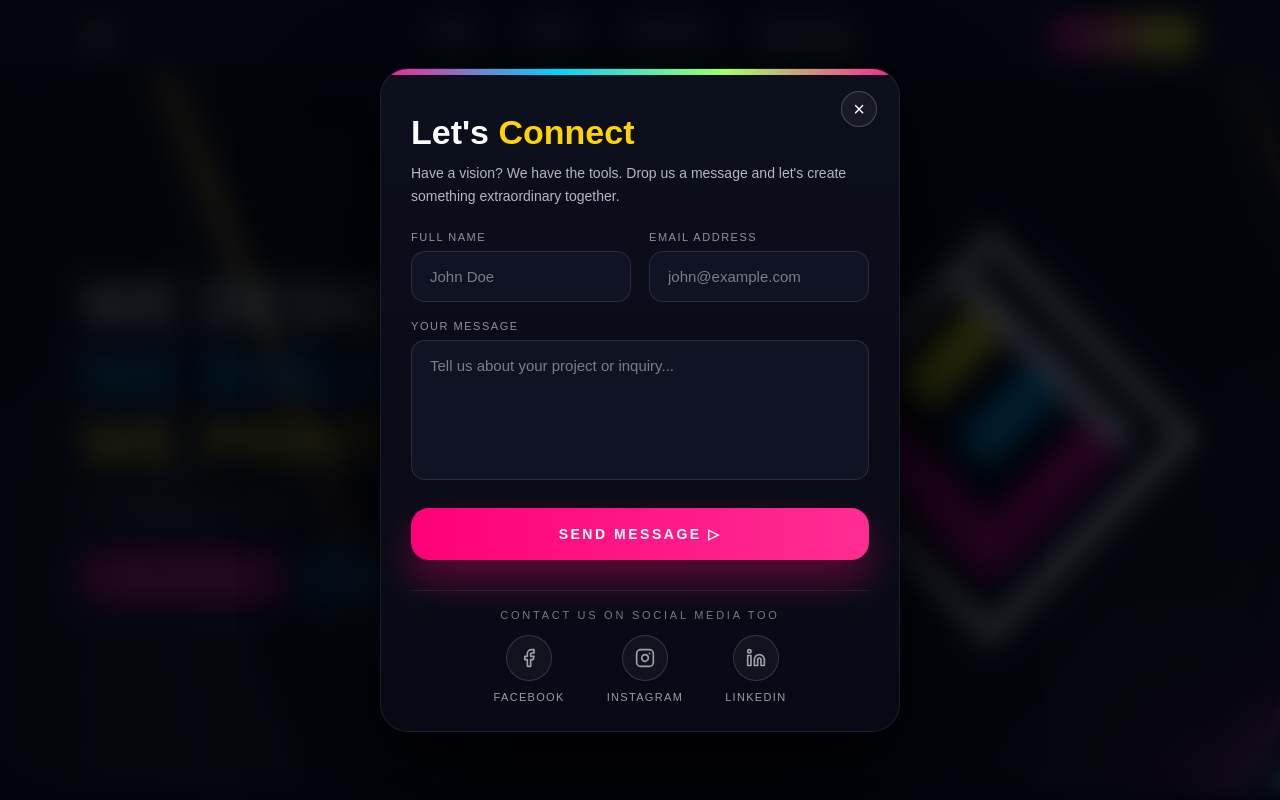
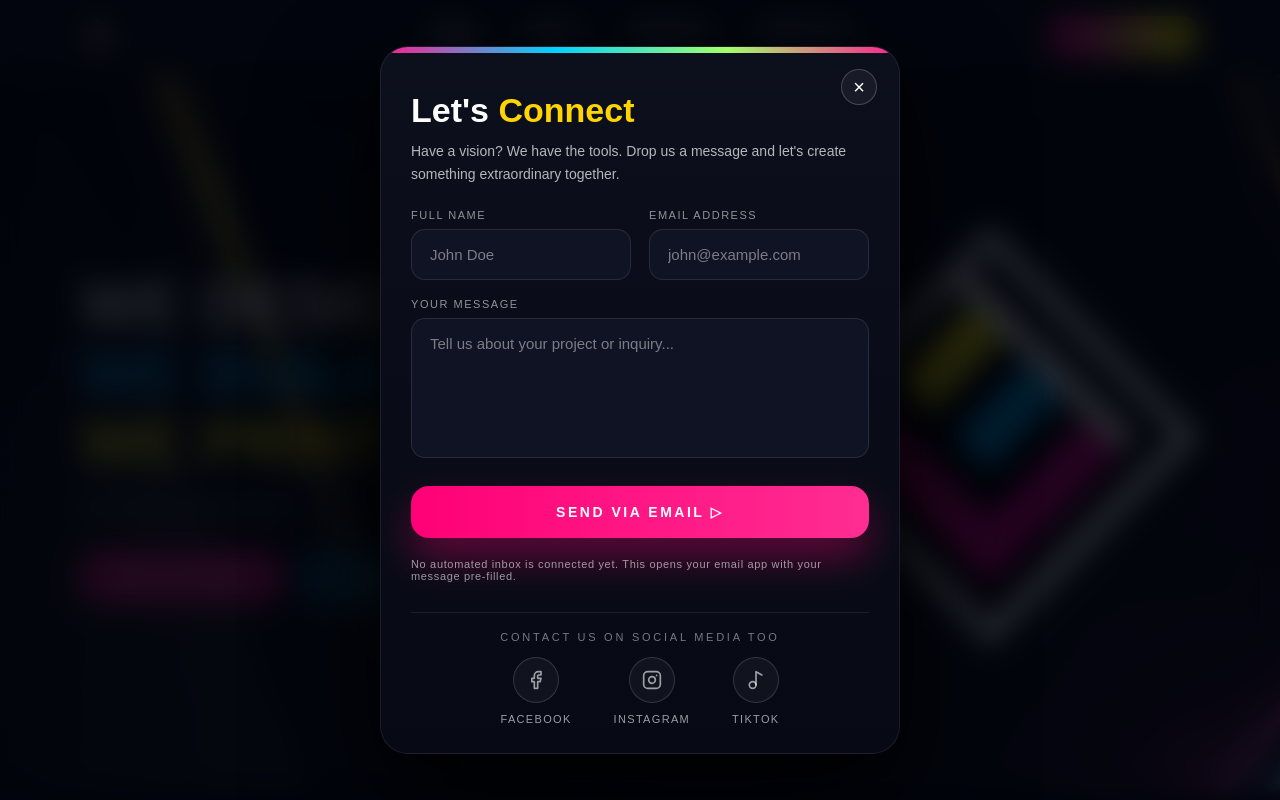
Before and after one commit to iRyllB/leyarss_creatives, a React (Vite) app: page / in a window 1280 px wide. Both pictures are taken after a click on the button "Contact Us". Shown: the top 800 px of the page. Built offline with nearby package versions, Linux system fonts and the light colour scheme; no server answers.

Commit message:
adjusted animations

```diff
--- a/index.html
+++ b/index.html
@@ -2,7 +2,7 @@
 <html lang="en">
   <head>
     <meta charset="UTF-8" />
-    <link rel="icon" type="image/svg+xml" href="/vite.svg" />
+    <link rel="icon" type="image/png" href="/logo2.png" />
     <meta name="viewport" content="width=device-width, initial-scale=1.0" />
     <title>Leyarss Creatives</title>
   </head>
--- a/src/components/Form.tsx
+++ b/src/components/Form.tsx
@@ -1,6 +1,6 @@
-import { useEffect } from "react";
+import { useEffect, useState } from "react";
 import { createPortal } from "react-dom";
-import { Facebook, Instagram, Linkedin } from "lucide-react";
+import { Facebook, Instagram, Music2 } from "lucide-react";
 import "../styles/Form.css";
 
 type FormProps = {
@@ -9,6 +9,50 @@ type FormProps = {
 };
 
 export default function Form({ isOpen, onClose }: FormProps) {
+  const [fullName, setFullName] = useState("");
+  const [email, setEmail] = useState("");
+  const [message, setMessage] = useState("");
+  const [formMessage, setFormMessage] = useState("");
+
+  const socialLinks = [
+    {
+      href: "https://www.facebook.com/leyarsscreative",
+      label: "FACEBOOK",
+      icon: Facebook,
+    },
+    {
+      href: "https://www.instagram.com/leyarsscreative",
+      label: "INSTAGRAM",
+      icon: Instagram,
+    },
+    {
+      href: "https://www.tiktok.com/@leyarsscreative",
+      label: "TIKTOK",
+      icon: Music2,
+    },
+  ];
+
+  const handleSubmit = (event: React.FormEvent<HTMLFormElement>) => {
+    event.preventDefault();
+
+    const trimmedName = fullName.trim();
+    const trimmedEmail = email.trim();
+    const trimmedMessage = message.trim();
+
+    if (!trimmedName || !trimmedEmail || !trimmedMessage) {
+      setFormMessage("Please complete all fields before sending.");
+      return;
+    }
+
+    const subject = encodeURIComponent(`Project Inquiry from ${trimmedName}`);
+    const body = encodeURIComponent(
+      `Hi Leyarss Creatives,%0D%0A%0D%0AName: ${trimmedName}%0D%0AEmail: ${trimmedEmail}%0D%0A%0D%0AMessage:%0D%0A${trimmedMessage}`
+    );
+
+    window.location.href = `mailto:leyarsscreative@gmail.com?subject=${subject}&body=${body}`;
+    setFormMessage("Opening your email app to send this message.");
+  };
+
   useEffect(() => {
     if (!isOpen) return;
 
@@ -45,7 +89,7 @@ export default function Form({ isOpen, onClose }: FormProps) {
           </p>
         </header>
 
-        <form className="contact-form">
+        <form className="contact-form" onSubmit={handleSubmit}>
           <div className="contact-grid">
 
             <label>
@@ -54,6 +98,9 @@ export default function Form({ isOpen, onClose }: FormProps) {
                 type="text"
                 placeholder="John Doe"
                 className="contact-input"
+                value={fullName}
+                onChange={(event) => setFullName(event.target.value)}
+                required
               />
             </label>
 
@@ -63,6 +110,9 @@ export default function Form({ isOpen, onClose }: FormProps) {
                 type="email"
                 placeholder="john@example.com"
                 className="contact-input"
+                value={email}
+                onChange={(event) => setEmail(event.target.value)}
+                required
               />
             </label>
 
@@ -73,12 +123,21 @@ export default function Form({ isOpen, onClose }: FormProps) {
             <textarea
               className="contact-textarea"
               placeholder="Tell us about your project or inquiry..."
+              value={message}
+              onChange={(event) => setMessage(event.target.value)}
+              required
             />
           </label>
 
-          <button className="contact-submit">
-            SEND MESSAGE ▷
+          <button className="contact-submit" type="submit">
+            SEND VIA EMAIL ▷
           </button>
+
+          <p className="contact-form-note">
+            No automated inbox is connected yet. This opens your email app with your message pre-filled.
+          </p>
+
+          {formMessage ? <p className="contact-form-feedback">{formMessage}</p> : null}
         </form>
 
         <div className="contact-divider" />
@@ -88,27 +147,22 @@ export default function Form({ isOpen, onClose }: FormProps) {
           <p>CONTACT US ON SOCIAL MEDIA TOO</p>
 
           <div className="social-icons">
-
-            <div className="social-item">
-              <div className="icon-circle">
-                <Facebook size={20}/>
-              </div>
-              <span>FACEBOOK</span>
-            </div>
-
-            <div className="social-item">
-              <div className="icon-circle">
-                <Instagram size={20}/>
-              </div>
-              <span>INSTAGRAM</span>
-            </div>
-
-            <div className="social-item">
-              <div className="icon-circle">
-                <Linkedin size={20}/>
-              </div>
-              <span>LINKEDIN</span>
-            </div>
+            {socialLinks.map((link) => (
+              <a
+                key={link.label}
+                href={link.href}
+                className="social-item"
+                target="_blank"
+                rel="noopener noreferrer"
+                aria-label={link.label}
+                title={link.label}
+              >
+                <span className="icon-circle" aria-hidden="true">
+                  <link.icon size={20} />
+                </span>
+                <span>{link.label}</span>
+              </a>
+            ))}
 
           </div>
 
--- a/src/styles/About.css
+++ b/src/styles/About.css
@@ -8,6 +8,7 @@
   padding: 120px 0;
   display: flex;
   justify-content: center;
+  overflow-x: clip;
 }
 
 .about-container {
--- a/src/styles/Form.css
+++ b/src/styles/Form.css
@@ -160,6 +160,19 @@
   cursor:pointer;
 }
 
+.contact-form-note{
+  margin-top:2px;
+  font-size:11px;
+  letter-spacing:.06em;
+  color:rgba(255,255,255,0.58);
+}
+
+.contact-form-feedback{
+  margin-top:2px;
+  font-size:12px;
+  color:#a3ff6b;
+}
+
 .contact-divider{
   margin:30px 0 18px 0;
   height:1px;
@@ -188,10 +201,23 @@
   flex-direction:column;
   align-items:center;
   gap:10px;
+  text-decoration:none;
 
   font-size:11px;
   letter-spacing:.12em;
   color:rgba(255,255,255,0.6);
+  transition:transform .2s ease, color .2s ease;
+}
+
+.social-item:hover{
+  transform:translateY(-2px);
+  color:rgba(255,255,255,0.9);
+}
+
+.social-item:focus-visible{
+  outline:2px solid rgba(0,174,239,0.7);
+  outline-offset:4px;
+  border-radius:12px;
 }
 
 .icon-circle{
@@ -207,6 +233,12 @@
   justify-content:center;
 
   background:rgba(255,255,255,0.04);
+  transition:border-color .2s ease, background-color .2s ease, color .2s ease;
+}
+
+.social-item:hover .icon-circle{
+  border-color:rgba(255,255,255,0.32);
+  background:rgba(255,255,255,0.1);
 }
 
 @media(max-width:680px){
--- a/src/styles/Header.css
+++ b/src/styles/Header.css
@@ -186,7 +186,7 @@
 }
 
 .site-contact-btn:hover {
-  transform: scale(1.08);
+  transform: translateY(-2px);
 }
 
 .site-contact-btn:hover::before {
--- a/src/styles/Hero.css
+++ b/src/styles/Hero.css
@@ -136,7 +136,7 @@
 }
 
 .hero-brand-btn:hover {
-  transform: scale(1.06);
+  transform: translateY(-2px);
   background: transparent;
   border-color: transparent;
   box-shadow:
--- a/src/styles/Services.css
+++ b/src/styles/Services.css
@@ -7,6 +7,7 @@
   padding: 120px 0;
   display: flex;
   justify-content: center;
+  overflow-x: clip;
 }
 
 .services-container {
@@ -59,6 +60,7 @@
   background: linear-gradient(120deg, #00aeef, #fff200, #ec008c, #00aeef);
   background-size: 220% 220%;
   -webkit-mask: linear-gradient(#fff 0 0) content-box, linear-gradient(#fff 0 0);
+  mask: linear-gradient(#fff 0 0) content-box, linear-gradient(#fff 0 0);
   -webkit-mask-composite: xor;
   mask-composite: exclude;
   opacity: 0;
@@ -99,7 +101,7 @@
 }
 
 .service-card:hover .service-image-wrapper img {
-  transform: scale(1.08);
+  transform: scale(1.03);
 }
 
 .service-overlay {
--- a/src/styles/home.css
+++ b/src/styles/home.css
@@ -11,6 +11,7 @@ html,
 body {
   width: 100%;
   min-height: 100%;
+  overflow-x: clip;
   overflow-x: hidden;
   scroll-behavior: smooth;
 }
@@ -26,22 +27,23 @@ body {
 
 .home {
   width: 100%;
+  overflow-x: clip;
   overflow-x: hidden;
 }
 
 .reveal-on-scroll {
   opacity: 0;
-  transform: translateY(34px) scale(0.985);
-  filter: blur(3px);
-  transition: opacity 0.75s ease, transform 0.75s ease, filter 0.75s ease;
+  transform: translateY(24px);
+  overflow-x: clip;
+  contain: paint;
+  transition: opacity 0.65s ease, transform 0.65s ease;
   transition-delay: var(--reveal-delay, 0ms);
-  will-change: opacity, transform, filter;
+  will-change: opacity, transform;
 }
 
 .reveal-on-scroll.revealed {
   opacity: 1;
-  transform: translateY(0) scale(1);
-  filter: blur(0);
+  transform: translateY(0);
 }
 
 .reveal-hero .hero-left h1,
@@ -127,7 +129,7 @@ body {
 }
 
 .reveal-portfolio.revealed .portfolio-tab {
-  animation: tabPopIn 0.5s ease both;
+  animation: portfolioFadeUp 0.52s ease both;
 }
 
 .reveal-portfolio.revealed .portfolio-tab:nth-child(1) { animation-delay: 190ms; }
@@ -136,11 +138,11 @@ body {
 .reveal-portfolio.revealed .portfolio-tab:nth-child(4) { animation-delay: 340ms; }
 
 .reveal-portfolio.revealed .portfolio-category-info {
-  animation: textLift 0.62s ease 300ms both;
+  animation: portfolioFadeUp 0.58s ease 300ms both;
 }
 
 .reveal-portfolio.revealed .portfolio-slider-item {
-  animation: cardRise 0.68s cubic-bezier(0.2, 0.8, 0.2, 1) both;
+  animation: portfolioFadeUp 0.62s cubic-bezier(0.2, 0.8, 0.2, 1) both;
 }
 
 .reveal-portfolio.revealed .portfolio-slider-item:nth-child(1) { animation-delay: 360ms; }
@@ -148,76 +150,83 @@ body {
 .reveal-portfolio.revealed .portfolio-slider-item:nth-child(3) { animation-delay: 520ms; }
 
 .reveal-portfolio.revealed .slider-indicators {
-  animation: textLift 0.56s ease 580ms both;
+  animation: portfolioFadeUp 0.5s ease 580ms both;
+}
+
+@keyframes portfolioFadeUp {
+  from {
+    opacity: 0;
+    transform: translateY(20px);
+  }
+  to {
+    opacity: 1;
+    transform: translateY(0);
+  }
 }
 
 @keyframes textLift {
   from {
     opacity: 0;
-    transform: translateY(26px);
-    filter: blur(2px);
+    transform: translateY(22px);
   }
   to {
     opacity: 1;
     transform: translateY(0);
-    filter: blur(0);
   }
 }
 
 @keyframes textSlideLeft {
   from {
     opacity: 0;
-    transform: translateX(-30px);
+    transform: translateY(22px);
   }
   to {
     opacity: 1;
-    transform: translateX(0);
+    transform: translateY(0);
   }
 }
 
 @keyframes textSlideRight {
   from {
     opacity: 0;
-    transform: translateX(30px);
+    transform: translateY(22px);
   }
   to {
     opacity: 1;
-    transform: translateX(0);
+    transform: translateY(0);
   }
 }
 
 @keyframes imageFloatIn {
   from {
     opacity: 0;
-    transform: translateY(28px) scale(0.93) rotate(-2deg);
-    filter: blur(3px);
+    transform: translateY(26px);
   }
   to {
     opacity: 1;
-    transform: translateY(0) scale(1) rotate(0deg);
-    filter: blur(0);
+    transform: translateY(0);
   }
 }
 
 @keyframes cardRise {
   from {
     opacity: 0;
-    transform: translateY(36px) scale(0.96);
+    transform: translateY(26px);
   }
   to {
     opacity: 1;
-    transform: translateY(0) scale(1);
+    transform: translateY(0);
   }
 }
 
 @keyframes tabPopIn {
   from {
     opacity: 0;
-    transform: translateY(14px) scale(0.92);
+    transform: translateY(16px);
   }
   to {
     opacity: 1;
-    transform: translateY(0) scale(1);
+    transform: translateY(0);
   }
 }
 
```
Also changed, not shown: src/components/Footer.tsx (+9 -3 lines), src/pages/home.tsx (+3 -41 lines), src/styles/Footer.css (+45 -20 lines), src/styles/Portfolio.css (+13 -7 lines).
